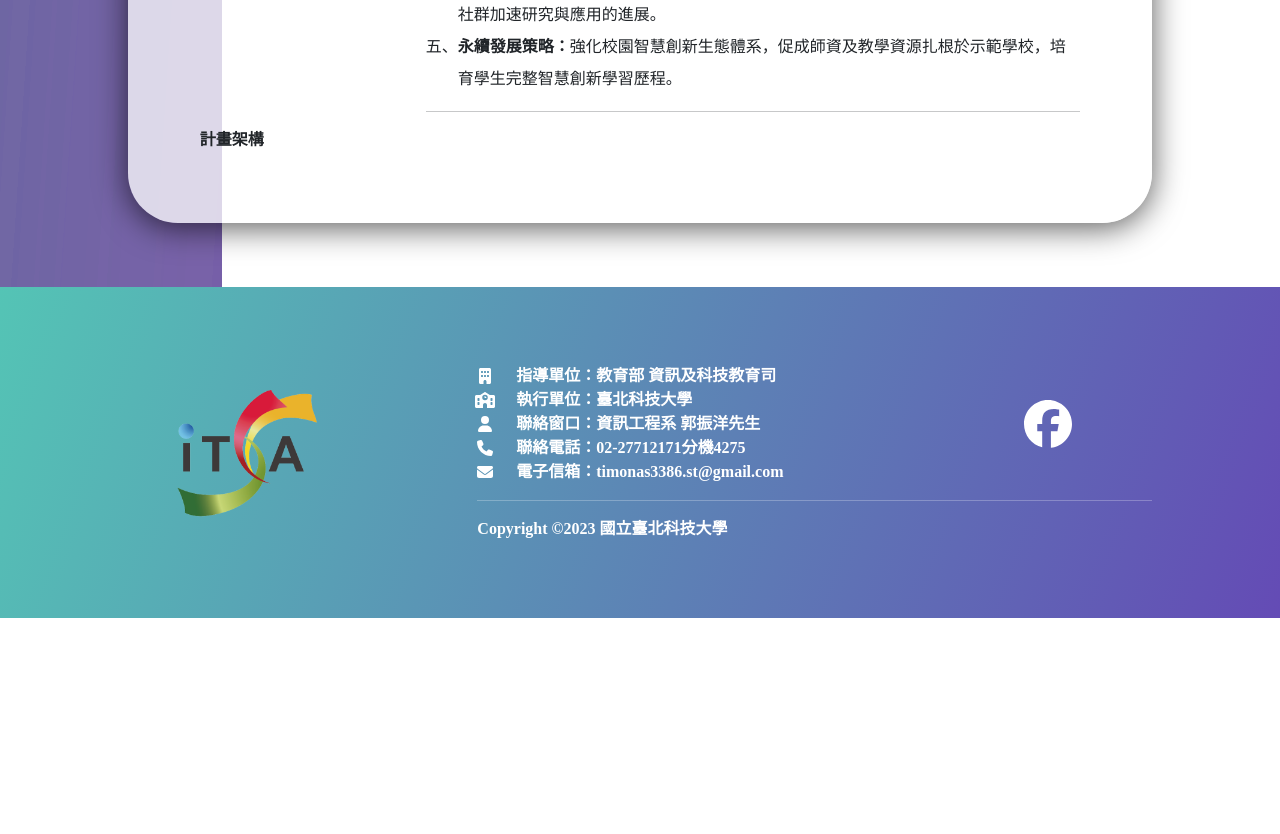
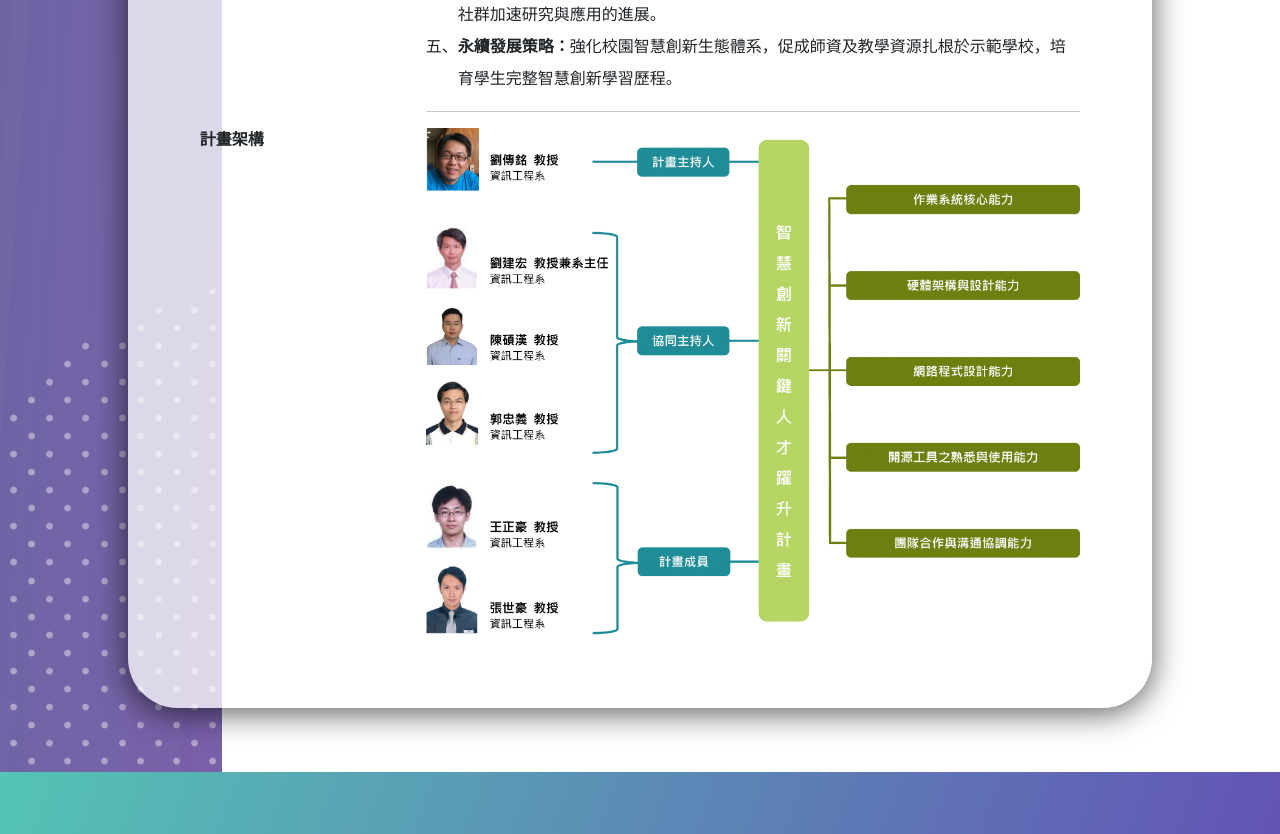
Before and after one commit to KatoToyoki/ITSA-C, a React (Create React App) app: page /about in a window 1280 px wide. Shown: the part 700-1534 px from the top of the page. Before the commit the page ends 1318 px from the top, so only its background shows below. Built offline with nearby package versions, Linux system fonts and the light colour scheme.

Commit message:
add about img

```diff
--- a/src/pages/About.js
+++ b/src/pages/About.js
@@ -4,6 +4,8 @@ import 'bootstrap/dist/css/bootstrap.min.css';
 import 'bootstrap/dist/js/bootstrap.js';
 import '../css/style.css'
 import '../css/map.css'
+
+import plan_structure from '../images/plan_structure.gif'
 
 export default function About() {
     return (
@@ -62,6 +64,7 @@ export default function About() {
                         <b>計畫架構</b>
                     </Col>
                     <Col sm={12} md={9}>
+                        <img src={plan_structure} width="100%"></img>
                     </Col>
                 </Row>
             </div>
```
Also changed, not shown: src/images/plan_structure.gif (added).
